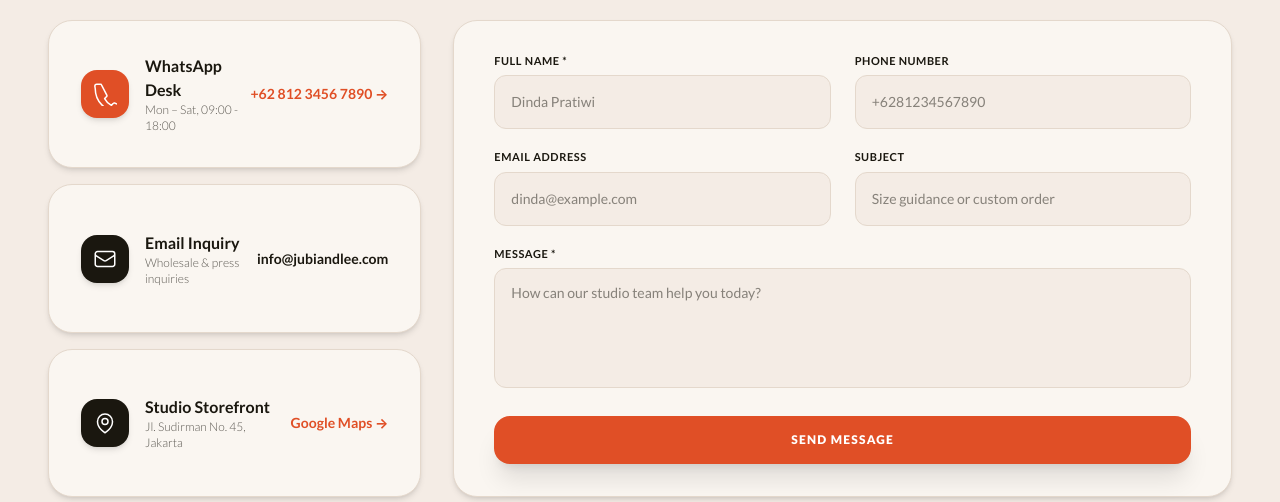
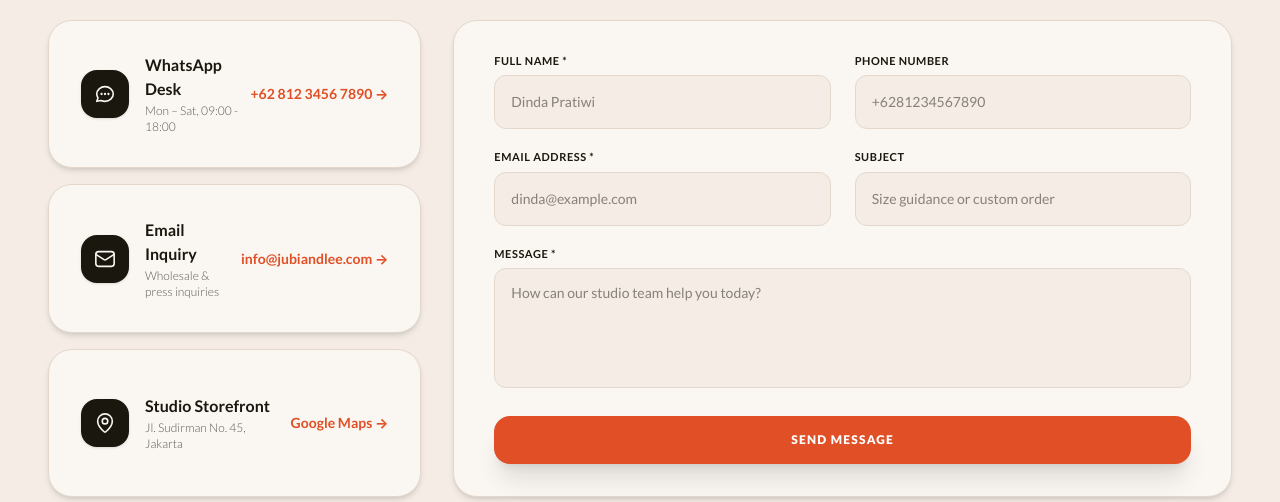
Before and after one commit to junkrat403-ship-it/fash, a Nuxt app in the folder apps/storefront/: page /contact in a window 1280 px wide. Shown: the part 247-749 px from the top of the page. Built offline with nearby package versions, Linux system fonts and the light colour scheme; no server answers.

Commit message:
fix(storefront): unify contact info card icon backgrounds, upgrade icons, and standardize typography & action links

```diff
--- a/apps/storefront/pages/contact.vue
+++ b/apps/storefront/pages/contact.vue
@@ -1,7 +1,6 @@
 <template>
   <main class="pt-24 sm:pt-28 pb-12 max-w-[1600px] mx-auto px-4 sm:px-8 lg:px-12 flex-1 flex flex-col justify-center min-h-[calc(100vh-70px)] text-[#1A170F]">
 
-    <!-- Compact Page Header -->
     <div class="text-center max-w-3xl mx-auto mb-8 sm:mb-12">
       <span class="text-xs uppercase tracking-widest text-[#E04F26] font-bold">Get In Touch</span>
       <h1 class="font-serif text-3xl sm:text-5xl font-black text-[#1A170F] mt-1">We'd love to hear from you</h1>
@@ -10,23 +9,20 @@
       </p>
     </div>
 
-    <!-- Grid Container: Single Viewport Fit with Generous Element Heights -->
     <div class="grid grid-cols-1 lg:grid-cols-3 gap-6 sm:gap-8 items-stretch">
 
-      <!-- 3 Contact Info Cards -->
       <div class="flex flex-col justify-between space-y-4 h-full">
 
-        <!-- Card 1: WhatsApp Desk -->
         <div class="bg-[#FAF6F1] px-6 py-6 sm:px-8 sm:py-6 rounded-3xl border border-[#E4D8CC] shadow-md flex-1 flex items-center justify-between hover:border-[#E04F26] transition-all duration-300">
           <div class="flex items-center space-x-4">
-            <div class="w-12 h-12 rounded-2xl bg-[#E04F26] text-white flex items-center justify-center shadow-md shrink-0">
-              <svg class="w-6 h-6" fill="none" stroke="currentColor" viewBox="0 0 24 24">
-                <path stroke-linecap="round" stroke-linejoin="round" stroke-width="1.5" d="M2.25 6.75c0 12.728 10.022 22.75 22.75 22.75 1.034 0 1.875-.84 1.875-1.875v-3.722c0-.518-.316-.976-.8-1.157l-4.52-1.695a1.125 1.125 0 00-1.18.292l-2.003 2.003a15.932 15.932 0 01-6.75-6.75l2.003-2.003a1.125 1.125 0 00.292-1.18L8.604 3.05a1.125 1.125 0 00-1.157-.8H3.722c-1.035 0-1.875.84-1.875 1.875z" />
+            <div class="w-12 h-12 rounded-2xl bg-[#1A170F] text-[#FAF6F1] flex items-center justify-center shadow-sm shrink-0">
+              <svg class="w-5.5 h-5.5" fill="none" stroke="currentColor" stroke-width="1.75" viewBox="0 0 24 24">
+                <path stroke-linecap="round" stroke-linejoin="round" d="M8.625 12a.375.375 0 11-.75 0 .375.375 0 01.75 0zm0 0H8.25m4.125 0a.375.375 0 11-.75 0 .375.375 0 01.75 0zm0 0H12m4.125 0a.375.375 0 11-.75 0 .375.375 0 01.75 0zm0 0h-.375M21 12c0 4.418-4.03 8-9 8a9.863 9.863 0 01-4.255-.949L3 20l1.395-3.72C3.512 15.042 3 13.574 3 12c0-4.418 4.03-8 9-8s9 3.582 9 8z" />
               </svg>
             </div>
             <div>
               <h3 class="font-serif font-bold text-[#1A170F] text-sm sm:text-base">WhatsApp Desk</h3>
-              <p class="text-[11px] sm:text-xs text-[#1A170F]/70 font-light">Mon – Sat, 09:00 - 18:00</p>
+              <p class="text-[11px] sm:text-xs text-[#1A170F]/70 font-light mt-0.5">Mon – Sat, 09:00 - 18:00</p>
             </div>
           </div>
           <a
@@ -38,39 +34,38 @@
           </a>
         </div>
 
-        <!-- Card 2: Email Inquiry -->
         <div class="bg-[#FAF6F1] px-6 py-6 sm:px-8 sm:py-6 rounded-3xl border border-[#E4D8CC] shadow-md flex-1 flex items-center justify-between hover:border-[#E04F26] transition-all duration-300">
           <div class="flex items-center space-x-4">
-            <div class="w-12 h-12 rounded-2xl bg-[#1A170F] text-white flex items-center justify-center shadow-md shrink-0">
-              <svg class="w-6 h-6" fill="none" stroke="currentColor" viewBox="0 0 24 24">
-                <path stroke-linecap="round" stroke-linejoin="round" stroke-width="1.5" d="M21.75 6.75v10.5a2.25 2.25 0 01-2.25 2.25h-15a2.25 2.25 0 01-2.25-2.25V6.75m19.5 0A2.25 2.25 0 0019.5 4.5h-15a2.25 2.25 0 00-2.25 2.25m19.5 0v.243a2.25 2.25 0 01-1.07 1.916l-7.5 4.615a2.25 2.25 0 01-2.36 0L3.32 8.91a2.25 2.25 0 01-1.07-1.916V6.75" />
+            <div class="w-12 h-12 rounded-2xl bg-[#1A170F] text-[#FAF6F1] flex items-center justify-center shadow-sm shrink-0">
+              <svg class="w-5.5 h-5.5" fill="none" stroke="currentColor" stroke-width="1.75" viewBox="0 0 24 24">
+                <rect width="20" height="16" x="2" y="4" rx="3" stroke-linecap="round" stroke-linejoin="round" />
+                <path stroke-linecap="round" stroke-linejoin="round" d="m22 7-8.97 5.7a1.94 1.94 0 0 1-2.06 0L2 7" />
               </svg>
             </div>
             <div>
               <h3 class="font-serif font-bold text-[#1A170F] text-sm sm:text-base">Email Inquiry</h3>
-              <p class="text-[11px] sm:text-xs text-[#1A170F]/70 font-light">Wholesale & press inquiries</p>
+              <p class="text-[11px] sm:text-xs text-[#1A170F]/70 font-light mt-0.5">Wholesale & press inquiries</p>
             </div>
           </div>
           <a
             href="mailto:info@jubiandlee.com"
-            class="text-xs sm:text-sm font-bold text-[#1A170F] hover:text-[#E04F26] transition cursor-pointer shrink-0 ml-3"
+            class="text-xs sm:text-sm font-bold text-[#E04F26] hover:text-[#1A170F] transition cursor-pointer shrink-0 ml-3"
           >
-            info@jubiandlee.com
+            info@jubiandlee.com →
           </a>
         </div>
 
-        <!-- Card 3: Studio Storefront Address -->
         <div class="bg-[#FAF6F1] px-6 py-6 sm:px-8 sm:py-6 rounded-3xl border border-[#E4D8CC] shadow-md flex-1 flex items-center justify-between hover:border-[#E04F26] transition-all duration-300">
           <div class="flex items-center space-x-4">
-            <div class="w-12 h-12 rounded-2xl bg-[#1A170F] text-white flex items-center justify-center shadow-md shrink-0">
-              <svg class="w-6 h-6" fill="none" stroke="currentColor" viewBox="0 0 24 24">
-                <path stroke-linecap="round" stroke-linejoin="round" stroke-width="1.5" d="M15 10.5a3 3 0 11-6 0 3 3 0 016 0z" />
-                <path stroke-linecap="round" stroke-linejoin="round" stroke-width="1.5" d="M19.5 10.5c0 7.142-7.5 11.25-7.5 11.25S4.5 17.642 4.5 10.5a7.5 7.5 0 1115 0z" />
+            <div class="w-12 h-12 rounded-2xl bg-[#1A170F] text-[#FAF6F1] flex items-center justify-center shadow-sm shrink-0">
+              <svg class="w-5.5 h-5.5" fill="none" stroke="currentColor" stroke-width="1.75" viewBox="0 0 24 24">
+                <path stroke-linecap="round" stroke-linejoin="round" d="M20 10c0 4.993-5.539 10.193-7.399 11.799a1 1 0 0 1-1.202 0C9.539 20.193 4 14.993 4 10a8 8 0 0 1 16 0" />
+                <circle cx="12" cy="10" r="3" stroke-linecap="round" stroke-linejoin="round" />
               </svg>
             </div>
             <div>
               <h3 class="font-serif font-bold text-[#1A170F] text-sm sm:text-base">Studio Storefront</h3>
-              <p class="text-[11px] sm:text-xs text-[#1A170F]/70 font-light">Jl. Sudirman No. 45, Jakarta</p>
+              <p class="text-[11px] sm:text-xs text-[#1A170F]/70 font-light mt-0.5">Jl. Sudirman No. 45, Jakarta</p>
             </div>
           </div>
           <a
@@ -84,30 +79,33 @@
 
       </div>
 
-      <!-- Contact Form Container -->
       <div class="lg:col-span-2 bg-[#FAF6F1] px-6 py-6 sm:px-10 sm:py-8 rounded-3xl border border-[#E4D8CC] shadow-md h-full flex flex-col justify-between">
-        <form @submit.prevent="submitForm" class="flex-1 flex flex-col justify-between space-y-5">
+        <form @submit.prevent="submitForm" class="flex-1 flex flex-col justify-between space-y-5" novalidate>
 
-          <div v-if="successMessage" class="p-3 bg-emerald-50 text-emerald-800 rounded-xl text-xs font-medium border border-emerald-200">
+          <div v-if="successMessage" class="p-3 bg-emerald-50 text-emerald-800 rounded-xl text-xs font-semibold border border-emerald-200">
             {{ successMessage }}
           </div>
 
-          <div v-if="errorMessage" class="p-3 bg-rose-50 text-rose-800 rounded-xl text-xs font-medium border border-rose-200">
+          <div v-if="errorMessage" class="p-3 bg-rose-50 text-rose-800 rounded-xl text-xs font-semibold border border-rose-200">
             {{ errorMessage }}
           </div>
 
-          <!-- Name & Phone Row -->
           <div class="grid grid-cols-1 sm:grid-cols-2 gap-5 sm:gap-6">
             <div>
               <label class="block text-[11px] font-bold text-[#1A170F] uppercase tracking-wider mb-1.5">Full Name *</label>
               <input
                 v-model="form.name"
+                @input="clearFieldError('name')"
                 type="text"
-                required
                 placeholder="Dinda Pratiwi"
-                class="w-full px-4 py-3.5 sm:py-4 rounded-xl border border-[#E4D8CC] text-xs sm:text-sm bg-[#F4ECE5] focus:outline-none focus:ring-2 focus:ring-[#E04F26] text-[#1A170F]"
+                :class="[fieldErrors.name ? 'border-rose-500 focus:ring-rose-500 bg-rose-50/40' : 'border-[#E4D8CC] focus:ring-[#E04F26] bg-[#F4ECE5]']"
+                class="w-full px-4 py-3.5 sm:py-4 rounded-xl border text-xs sm:text-sm focus:outline-none focus:ring-2 text-[#1A170F] transition"
               />
+              <span v-if="fieldErrors.name" class="text-rose-600 text-xs font-semibold mt-1 block">
+                {{ fieldErrors.name }}
+              </span>
             </div>
+
             <div>
               <label class="block text-[11px] font-bold text-[#1A170F] uppercase tracking-wider mb-1.5">Phone Number</label>
               <input
@@ -119,16 +117,20 @@
             </div>
           </div>
 
-          <!-- Email & Subject Row -->
           <div class="grid grid-cols-1 sm:grid-cols-2 gap-5 sm:gap-6">
             <div>
-              <label class="block text-[11px] font-bold text-[#1A170F] uppercase tracking-wider mb-1.5">Email Address</label>
+              <label class="block text-[11px] font-bold text-[#1A170F] uppercase tracking-wider mb-1.5">Email Address *</label>
               <input
                 v-model="form.email"
+                @input="clearFieldError('email')"
                 type="email"
                 placeholder="dinda@example.com"
-                class="w-full px-4 py-3.5 sm:py-4 rounded-xl border border-[#E4D8CC] text-xs sm:text-sm bg-[#F4ECE5] focus:outline-none focus:ring-2 focus:ring-[#E04F26] text-[#1A170F]"
+                :class="[fieldErrors.email ? 'border-rose-500 focus:ring-rose-500 bg-rose-50/40' : 'border-[#E4D8CC] focus:ring-[#E04F26] bg-[#F4ECE5]']"
+                class="w-full px-4 py-3.5 sm:py-4 rounded-xl border text-xs sm:text-sm focus:outline-none focus:ring-2 text-[#1A170F] transition"
               />
+              <span v-if="fieldErrors.email" class="text-rose-600 text-xs font-semibold mt-1 block">
+                {{ fieldErrors.email }}
+              </span>
             </div>
 
             <div>
@@ -142,19 +144,21 @@
             </div>
           </div>
 
-          <!-- Message Field -->
           <div class="flex-1 flex flex-col">
             <label class="block text-[11px] font-bold text-[#1A170F] uppercase tracking-wider mb-1.5">Message *</label>
             <textarea
               v-model="form.message"
-              required
+              @input="clearFieldError('message')"
               rows="4"
               placeholder="How can our studio team help you today?"
-              class="w-full flex-1 min-h-[120px] px-4 py-3.5 rounded-xl border border-[#E4D8CC] text-xs sm:text-sm bg-[#F4ECE5] focus:outline-none focus:ring-2 focus:ring-[#E04F26] text-[#1A170F] resize-none"
+              :class="[fieldErrors.message ? 'border-rose-500 focus:ring-rose-500 bg-rose-50/40' : 'border-[#E4D8CC] focus:ring-[#E04F26] bg-[#F4ECE5]']"
+              class="w-full flex-1 min-h-[120px] px-4 py-3.5 rounded-xl border text-xs sm:text-sm focus:outline-none focus:ring-2 text-[#1A170F] resize-none transition"
             ></textarea>
+            <span v-if="fieldErrors.message" class="text-rose-600 text-xs font-semibold mt-1 block">
+              {{ fieldErrors.message }}
+            </span>
           </div>
 
-          <!-- Submit Button -->
           <button
             type="submit"
             :disabled="submitting"
@@ -174,6 +178,13 @@ import { ref } from 'vue';
 
 const { fetchApi } = useApi();
 
+useSeoMeta({
+  title: 'Contact Us — Jubi & Lee Studio',
+  description: 'Get in touch with the Jubi & Lee Studio team for order inquiries, styling advice, or assistance.',
+  ogTitle: 'Contact Us — Jubi & Lee Studio',
+  ogDescription: 'Get in touch with the Jubi & Lee Studio team for order inquiries, styling advice, or assistance.',
+});
+
 const form = ref({
   name: '',
   phone: '',
@@ -182,14 +193,70 @@ const form = ref({
   message: '',
 });
 
+interface ContactFieldErrors {
+  name?: string;
+  email?: string;
+  message?: string;
+}
+
+const fieldErrors = ref<ContactFieldErrors>({});
 const submitting = ref(false);
 const successMessage = ref('');
 const errorMessage = ref('');
 
+const clearFieldError = (field: keyof ContactFieldErrors) => {
+  delete fieldErrors.value[field];
+  if (Object.keys(fieldErrors.value).length === 0) {
+    errorMessage.value = '';
+  }
+};
+
+const validateContactForm = (): boolean => {
+  fieldErrors.value = {};
+  let isValid = true;
+
+  const trimmedName = form.value.name.trim();
+  if (!trimmedName) {
+    fieldErrors.value.name = 'Please enter your full name.';
+    isValid = false;
+  } else if (trimmedName.length < 2) {
+    fieldErrors.value.name = 'Full name must be at least 2 characters long.';
+    isValid = false;
+  }
+
+  const trimmedEmail = form.value.email.trim();
+  const emailRegex = /^[^\s@]+@[^\s@]+\.[^\s@]+$/;
+  if (!trimmedEmail) {
+    fieldErrors.value.email = 'Please enter your email address.';
+    isValid = false;
+  } else if (!emailRegex.test(trimmedEmail)) {
+    fieldErrors.value.email = 'Please enter a valid email address (e.g. name@domain.com).';
+    isValid = false;
+  }
+
+  const trimmedMessage = form.value.message.trim();
+  if (!trimmedMessage) {
+    fieldErrors.value.message = 'Please enter your message.';
+    isValid = false;
+  } else if (trimmedMessage.length < 5) {
+    fieldErrors.value.message = 'Message must be at least 5 characters long.';
+    isValid = false;
+  }
+
+  if (!isValid) {
+    errorMessage.value = 'Please correct the highlighted errors above.';
+  }
+
+  return isValid;
+};
+
 const submitForm = async () => {
-  submitting.value = true;
   successMessage.value = '';
   errorMessage.value = '';
+
+  if (!validateContactForm()) return;
+
+  submitting.value = true;
 
   try {
     await fetchApi('/contact', {
@@ -205,6 +272,7 @@ const submitForm = async () => {
       subject: '',
       message: '',
     };
+    fieldErrors.value = {};
   } catch (err: any) {
     errorMessage.value = err?.message || 'Failed to send message. Please try again or chat with us on WhatsApp.';
   } finally {
```
